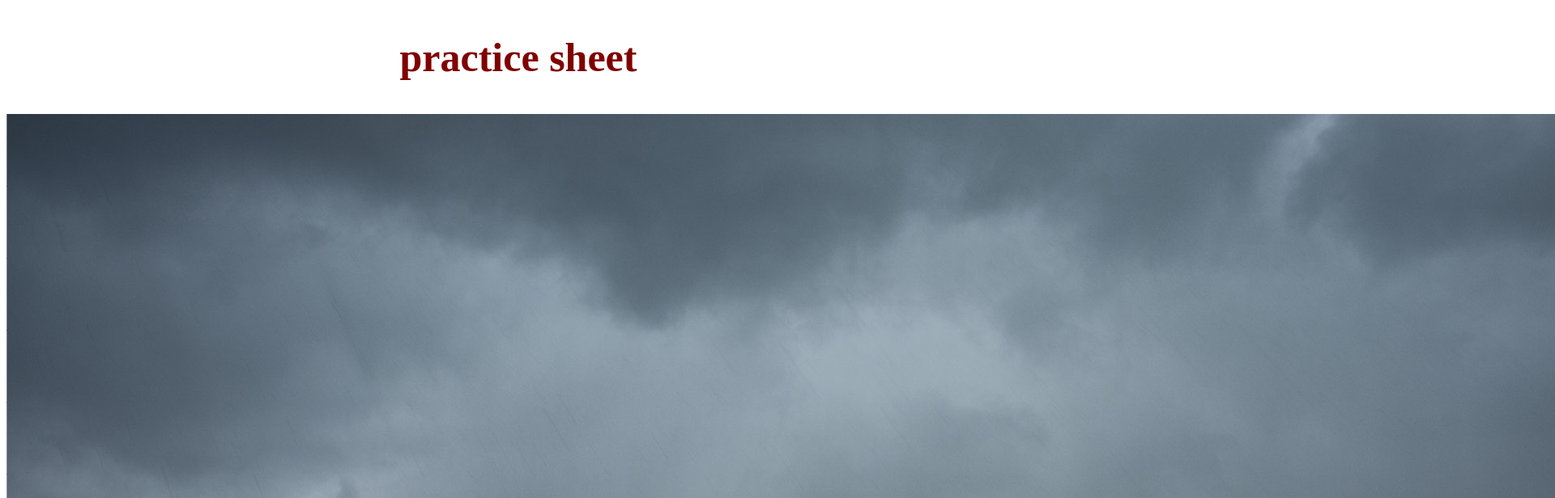
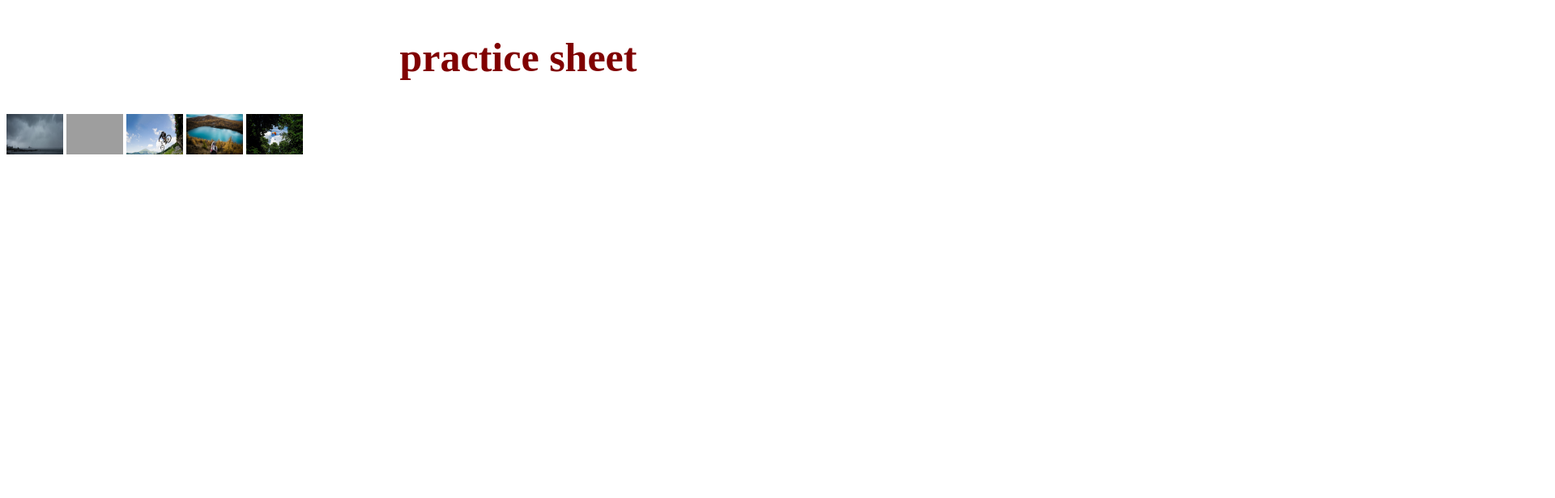
Before and after one commit to Wasim-Uddin/just-practice, a plain HTML site: page index.html in a window 1280 px wide. Shown: the top 616 px of the page at 81% size, 1920 px wide, since content can reach past the window. Drawn offline with Linux system fonts and the light colour scheme; grey boxes are pictures that could not be loaded.

Commit message:
Update Style.css

```diff
--- a/css/Style.css
+++ b/css/Style.css
@@ -2,3 +2,7 @@ h2 {
 	color:maroon;
 	font-size:50px;
  	}
+img {
+	width:70px;
+	height:50px;
+	}
```
